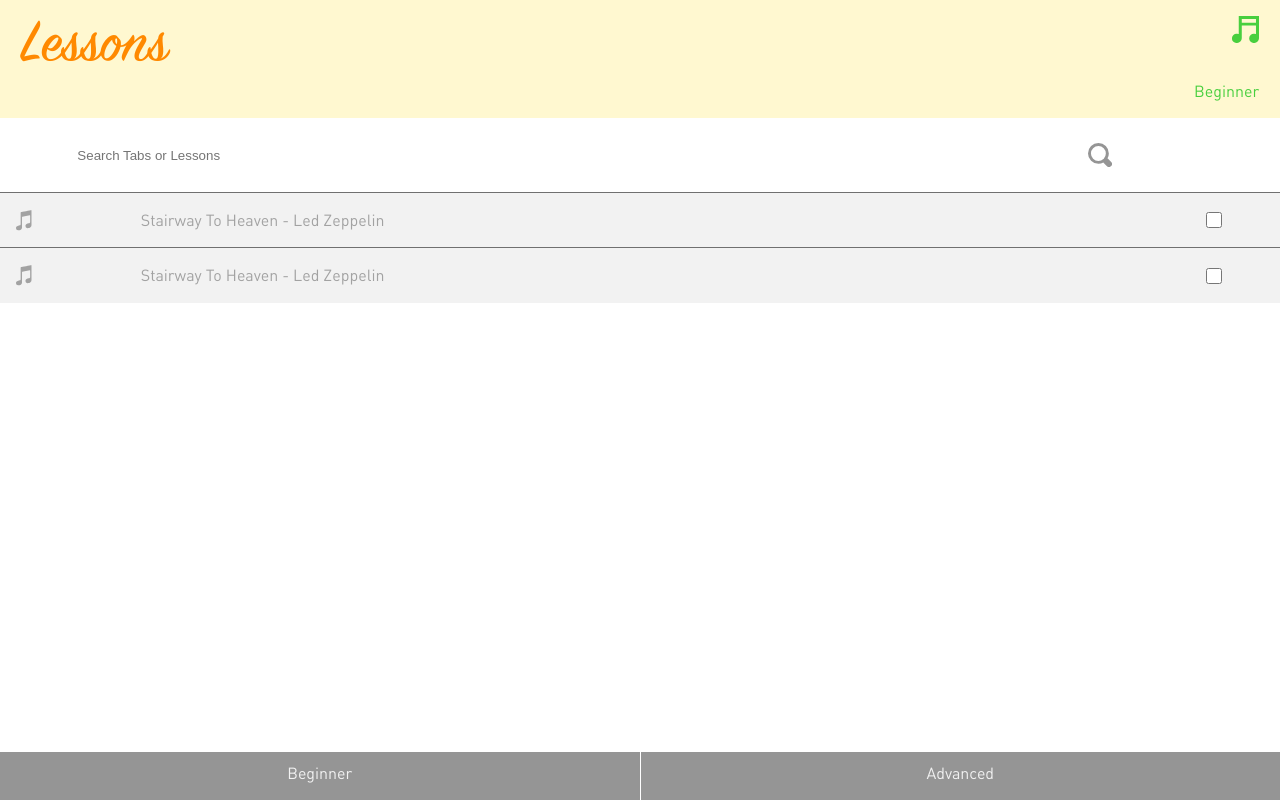
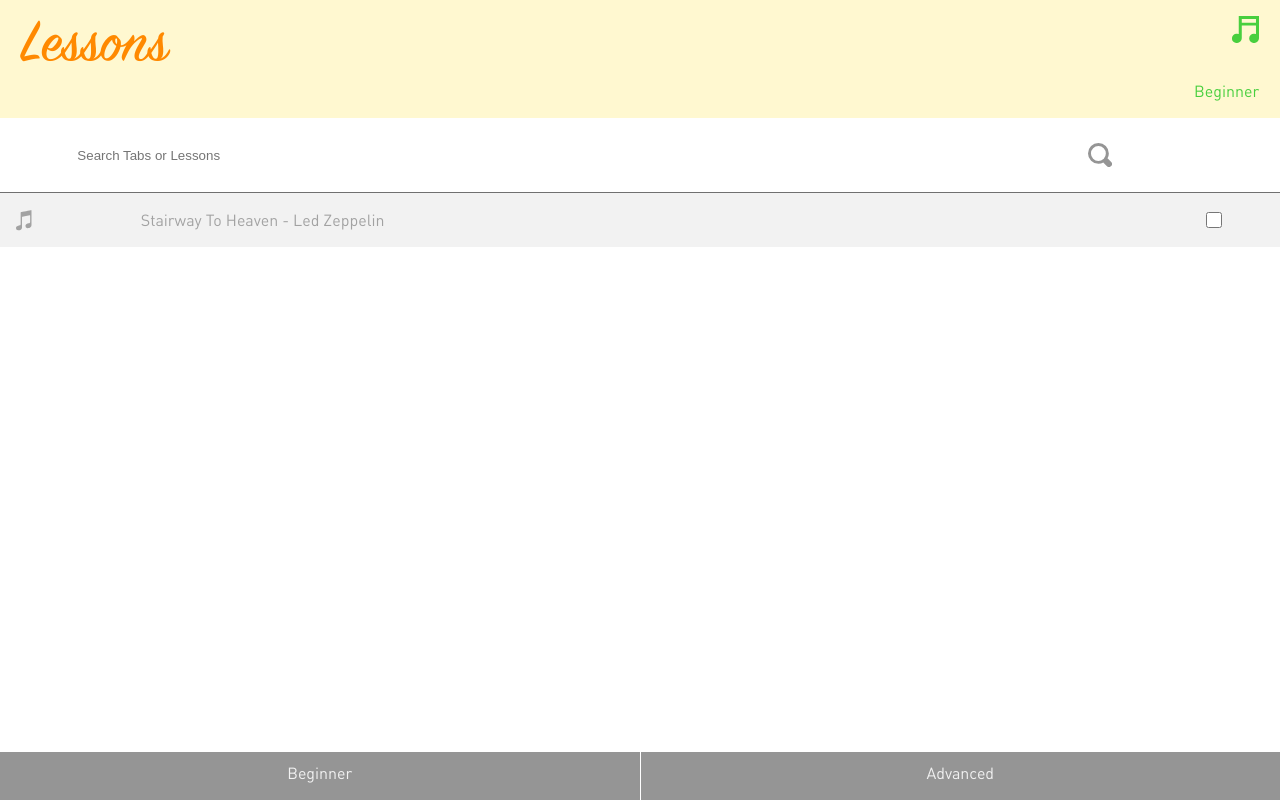
Before and after one commit to sweisz/guitar-chords, a Next.js app: page /lessons in a window 1280 px wide. Built offline with nearby package versions, Linux system fonts and the light colour scheme.

Commit message:
delete unnecessary code

```diff
--- a/components/ListItems/ListItem.tsx
+++ b/components/ListItems/ListItem.tsx
@@ -30,27 +30,6 @@ function ListItem({ title, checkBox }: ListItemProps) {
           checked={checkBox}
         />
       </div>
-      <div className={styles.listItem}>
-        <svg
-          xmlns="http://www.w3.org/2000/svg"
-          width="15.507"
-          height="22.25"
-          viewBox="0 0 22.507 29.25"
-        >
-          <path
-            id="Icon_ionic-ios-musical-notes"
-            data-name="Icon ionic-ios-musical-notes"
-            d="M28.568,3.389c-.33.063-14.2,2.756-14.5,2.813a.623.623,0,0,0-.57.563V23.646a1.939,1.939,0,0,1-.169.823,1.874,1.874,0,0,1-1.132.893c-.232.077-.548.148-.921.232-1.695.38-4.528,1.027-4.528,3.642a3.219,3.219,0,0,0,2.932,3.34,3.428,3.428,0,0,0,.5.049h0a8.679,8.679,0,0,0,3.6-.928,3.788,3.788,0,0,0,1.695-3.361V13.395a.558.558,0,0,1,.45-.548l10.688-2.159a.562.562,0,0,1,.675.548v9.2a2.016,2.016,0,0,1-.176.942,1.869,1.869,0,0,1-1.139.893c-.232.077-.619.148-.991.232-1.695.38-4.528,1.02-4.528,3.635a3.225,3.225,0,0,0,2.939,3.4,5.811,5.811,0,0,0,1.364-.063,8.061,8.061,0,0,0,2.566-.914,3.706,3.706,0,0,0,1.934-3.389V3.93A.557.557,0,0,0,28.568,3.389Z"
-            transform="translate(-6.75 -3.375)"
-          />
-        </svg>
-        <span className={styles.listItemTitle}>{title}</span>
-        <input
-          className={styles.inputCheck}
-          type="checkbox"
-          checked={checkBox}
-        />
-      </div>
     </>
   );
 }
```
